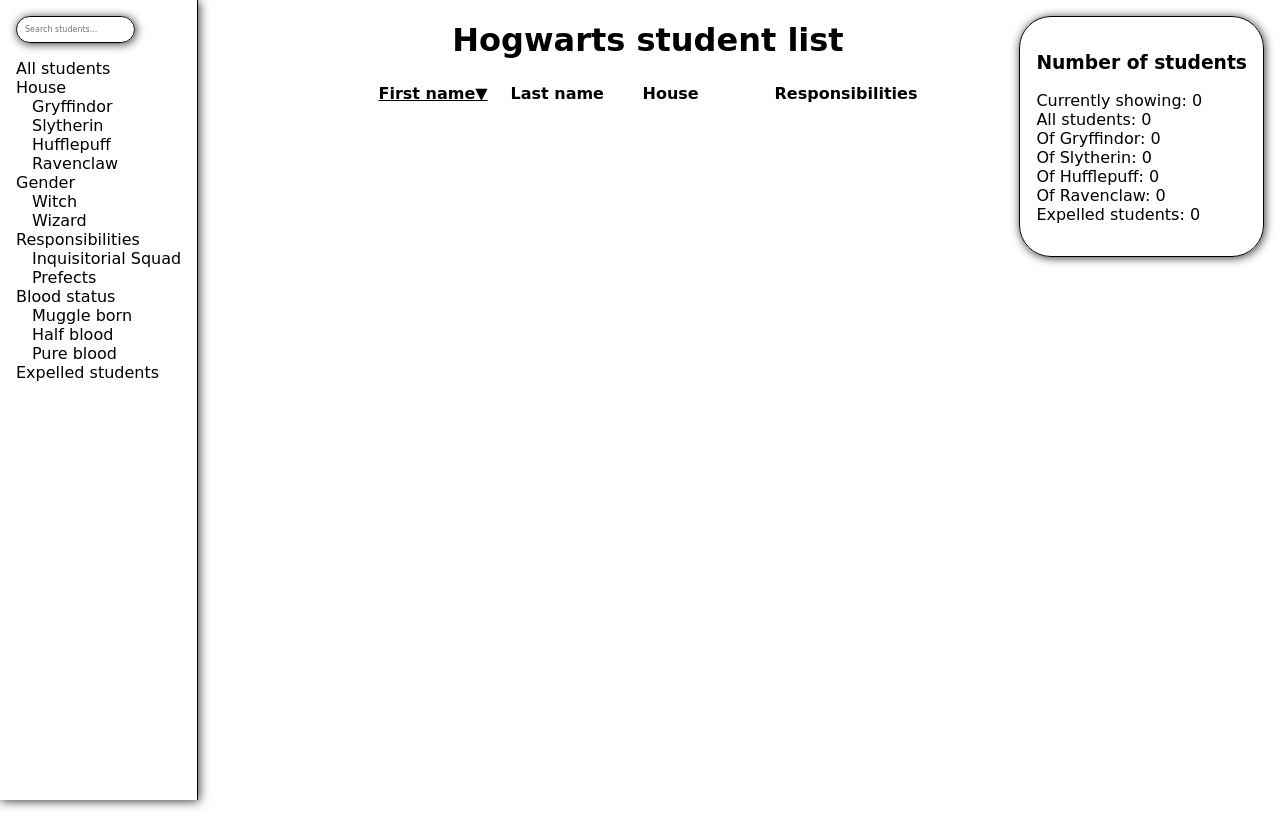
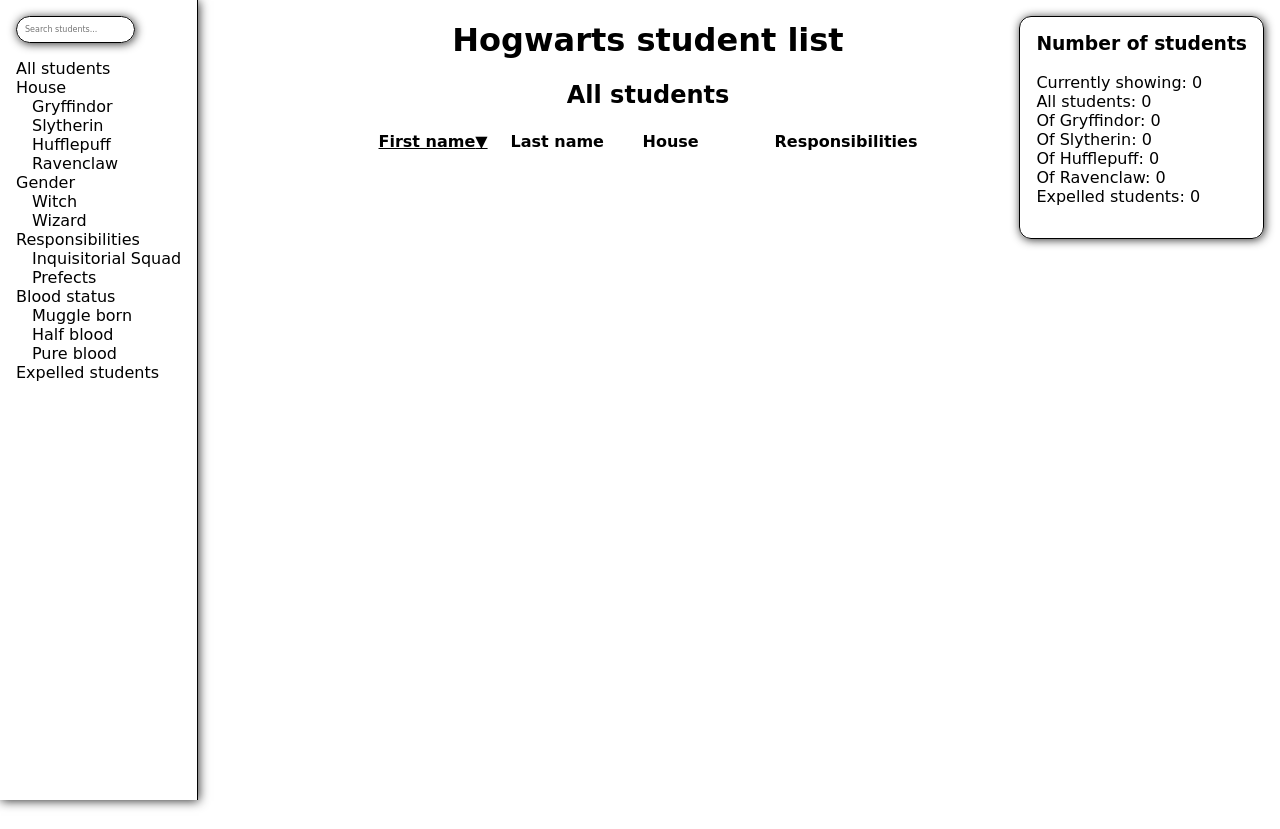
Before and after one commit to mort98h4/11c_04_04_hacked_hogwarts_student_list, a plain HTML site: page index.html in a window 1280 px wide. Both pictures are taken after a click on the element "First name". Drawn offline with Linux system fonts and the light colour scheme; no server answers; a web font is replaced by a local one.

Commit message:
Now displays a subheader of the filter applied

```diff
--- a/index.html
+++ b/index.html
@@ -36,6 +36,7 @@
         </nav>
     </header>
     <main>
+        <h2>All students</h2>
         <table id="list">
             <thead>
                 <tr id="sorting">
--- a/script.js
+++ b/script.js
@@ -308,6 +308,15 @@ function buildList() {
 // Displays the list of students
 function displayStudents(students) {
     //console.log(students);
+
+    if (settings.filterBy === "*") {
+        document.querySelector("main h2").textContent = "All students";
+    } else if (settings.filterBy.toLowerCase() === "witch") {
+        document.querySelector("main h2").textContent = settings.filterBy.substring(0, 1).toUpperCase() + settings.filterBy.substring(1).toLowerCase() + "es";
+    } else {
+        document.querySelector("main h2").textContent = settings.filterBy.substring(0, 1).toUpperCase() + settings.filterBy.substring(1).toLowerCase() + "s";
+    }
+
     // Clear the list
     document.querySelector("#list tbody").innerHTML = "";
 
--- a/style.css
+++ b/style.css
@@ -2,7 +2,7 @@
     box-sizing: border-box;
 }
 
-h1 {
+h1, h2 {
     text-align: center;
     font-family: 'Beth Ellen', cursive;
 }
@@ -102,9 +102,13 @@ main {
     margin: 1rem;
     padding: 1rem;
     border: 1px solid #000;
-    border-radius: 2rem;
+    border-radius: 12px;
     background-image: url(images/bg_image.png);
     box-shadow: 1px 1px 10px #333;
+}
+
+#list_details h3 {
+    margin-top: 0;
 }
 
 #list_details ul {
@@ -152,10 +156,6 @@ main {
     border-radius: 12px;
     padding: 2em;
     background-image: url(images/bg_image.png);
-
-    /* background-color: #eee; */
-    /* position: relative; */
-
 }
 
 .content_header {
@@ -183,20 +183,11 @@ main {
     height: auto;
 }
 
-/* #student_details .content_header {
-    justify-content: space-between;
-} */
-
 .content_body {
     display: flex;
     flex-wrap: wrap;
     justify-content: space-between;
     line-height: 1.5rem;
-    /* background-image: url(images/gryffindor.png);
-    background-size: cover;
-    background-repeat: none;
-    background-position: center;
-    height: 75vh; */
 }
 
 .content_body ul {
```
